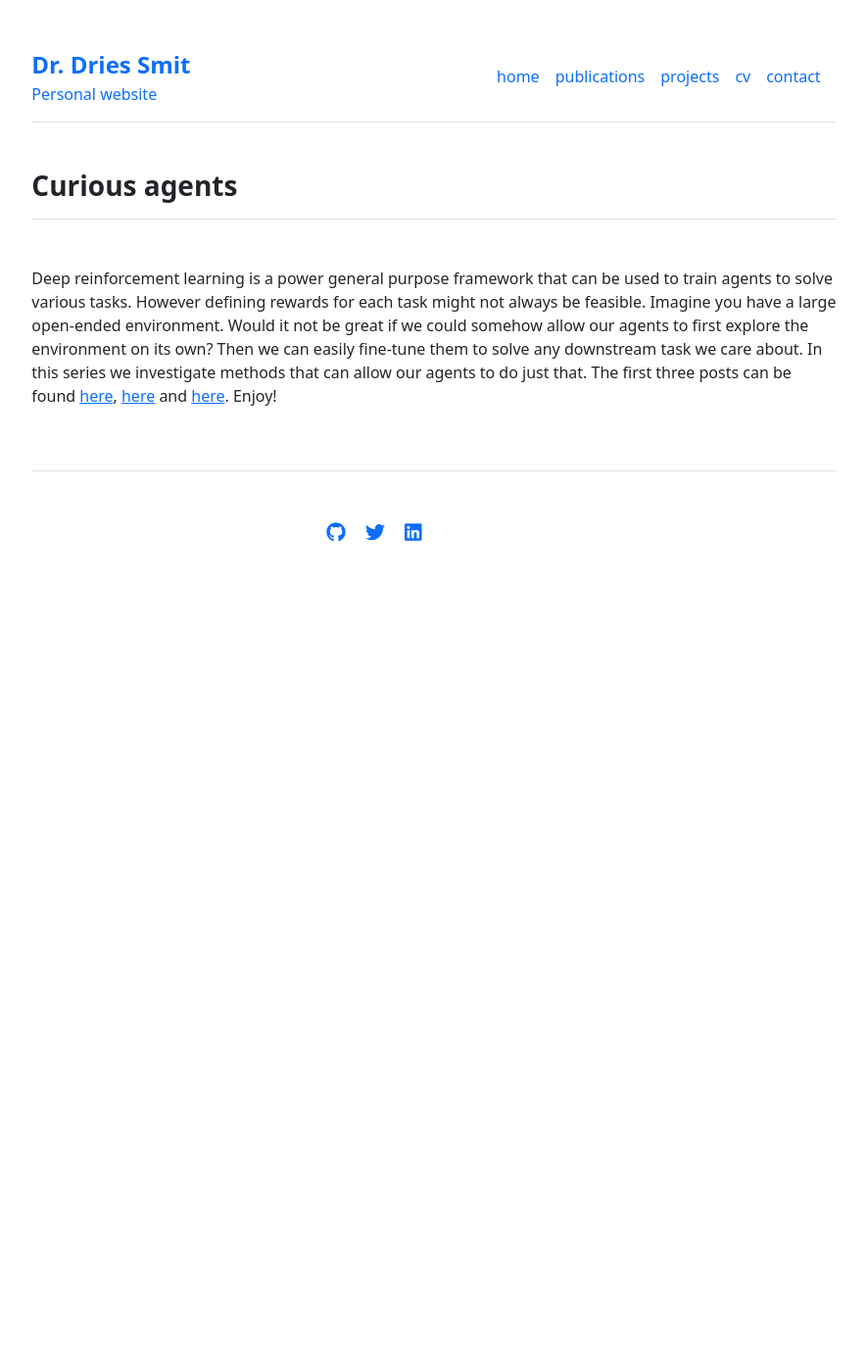
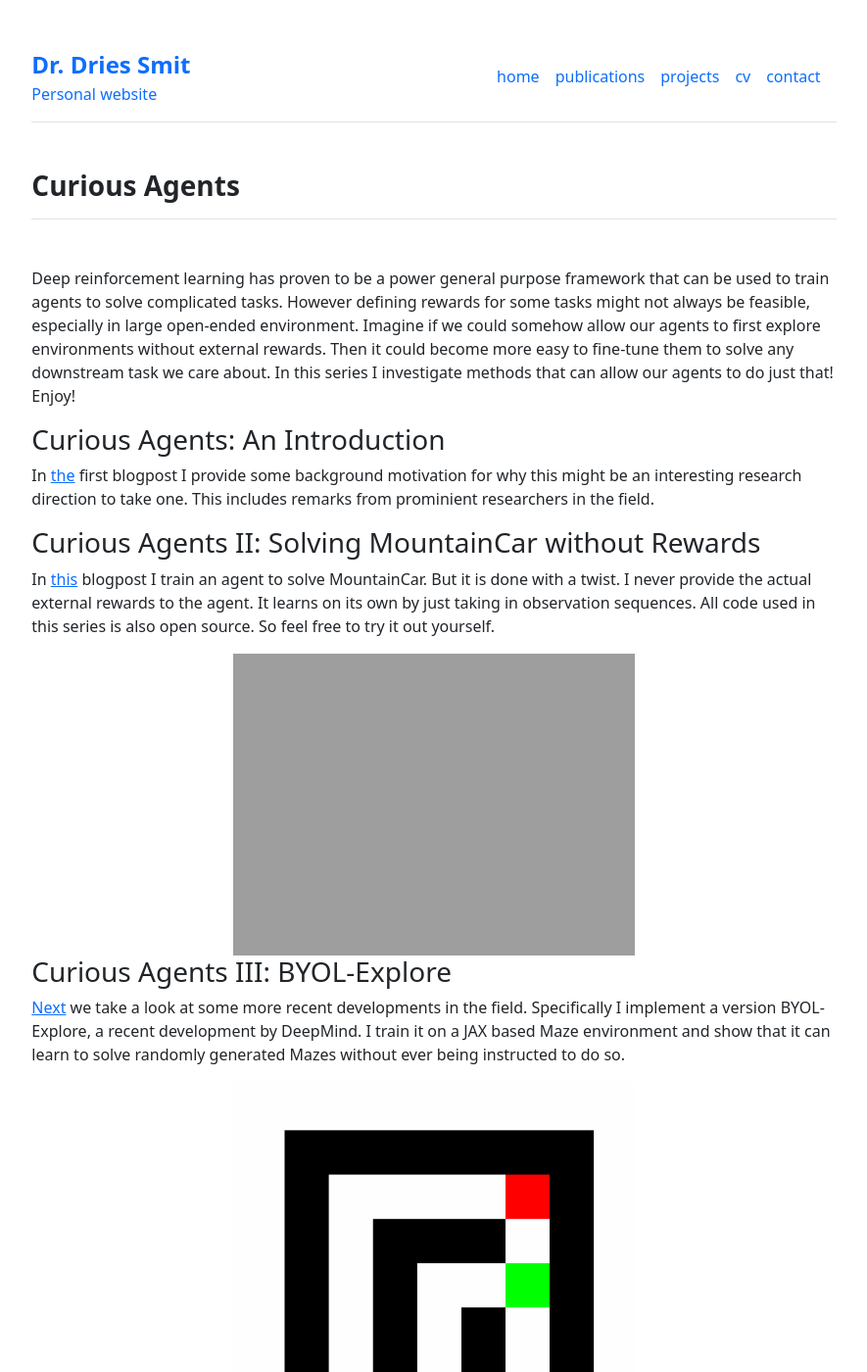
Before and after one commit to DriesSmit/DriesSmit.github.io, a Jekyll site: the page built from projects/curiosity-in-rl.md, in a window 1280 px wide and 1400 px high. Shown: the whole window at 98% size, without its empty margins (197-1082 px from the left). Built offline with Jekyll 4.4.1, drawn with Linux system fonts in a browser that asks for light colours; some of the changed text lies outside the part shown.

Commit message:
feat: update website with curious agents and autograde images

```diff
--- a/projects/curiosity-in-rl.md
+++ b/projects/curiosity-in-rl.md
@@ -1,5 +1,33 @@
 ---
 layout: page
-title: "Curious agents"
+title: "Curious Agents"
 ---
-Deep reinforcement learning is a power general purpose framework that can be used to train agents to solve various tasks. However defining rewards for each task might not always be feasible. Imagine you have a large open-ended environment. Would it not be great if we could somehow allow our agents to first explore the environment on its own? Then we can easily fine-tune them to solve any downstream task we care about. In this series we investigate methods that can allow our agents to do just that. The first three posts can be found <a href="https://medium.com/@dries.epos/curious-agents-ebfee02ef024"  target="_blank">here</a>, <a href="https://medium.com/@dries.epos/curious-agents-ii-solving-mountaincar-without-rewards-c49ae2177819"  target="_blank">here</a> and <a href="https://medium.com/@dries.epos/curious-agents-iii-byol-explore-93f34fa6146a"  target="_blank">here</a>. Enjoy!
+Deep reinforcement learning has proven to be a power general purpose framework that can be used to train agents to solve complicated tasks. However defining rewards for some tasks might not always be feasible, especially in large open-ended environment. Imagine if we could somehow allow our agents to first explore environments without external rewards. Then it could become more easy to fine-tune them to solve any downstream task we care about. In this series I investigate methods that can allow our agents to do just that! Enjoy!
+
+### Curious Agents: An Introduction
+In <a href="https://medium.com/@dries.epos/curious-agents-ebfee02ef024"  target="_blank">the</a> first blogpost I provide some background motivation for why this might be an interesting research direction to take one. This includes remarks from prominient researchers in the field.
+
+### Curious Agents II: Solving MountainCar without Rewards
+In <a href="https://medium.com/@dries.epos/curious-agents-ii-solving-mountaincar-without-rewards-c49ae2177819"  target="_blank">this</a> blogpost I train an agent to solve MountainCar. But it is done with a twist. I never provide the actual external rewards to the agent. It learns on its own by just taking in observation sequences. All code used in this series is also open source. So feel free to try it out yourself.
+<div class="d-flex justify-content-center">
+  <div class="col-md-6 d-flex justify-content-center align-items-center">
+      <img src="{{ site.github.url }}/assets/img/mountain_car.gif" alt="Home" width="100%">
+  </div>
+</div>
+
+### Curious Agents III: BYOL-Explore
+<a href="https://medium.com/@dries.epos/curious-agents-iii-byol-explore-93f34fa6146a"  target="_blank">Next</a> we take a look at some more recent developments in the field. Specifically I implement a version BYOL-Explore, a recent development by DeepMind. I train it on a JAX based Maze environment and show that it can learn to solve randomly generated Mazes without ever being instructed to do so.
+
+<div class="d-flex justify-content-center">
+  <div class="col-md-6 d-flex justify-content-center align-items-center">
+      <img src="{{ site.github.url }}/assets/img/maze.gif" alt="Home" width="100%">
+  </div>
+</div>
+
+### Curious Agents IV: BYOL-Hindsight
+The lastest blogpost can be found <a href="https://medium.com/@dries.epos/curious-agents-iv-byol-hindsight-318c559175f0"  target="_blank">here</a>. In this post I discuss an followup to BYOL-Explore called BYOL-Hindsight. BYOL-Hindsight addressed many of the shortcommings faced by previous curiosity-based algorithms. To test the algorithm I built a new JAX based 2D Minecraft environment. I then showed that the agent could sucessfully learn to perform multiple actions to build a diamond pickaxe purly out of curiosity. Enjoy the series!
+<div class="d-flex justify-content-center">
+  <div class="col-md-6 d-flex justify-content-center align-items-center">
+      <img src="{{ site.github.url }}/assets/img/minecraft.gif" alt="Home" width="100%">
+  </div>
+</div>
```
Also changed, not shown: projects/autograder.md (+10 -4 lines), assets/img/autograde.png (added), assets/img/maze.gif (added), assets/img/minecraft.gif (added), 1 other file.
